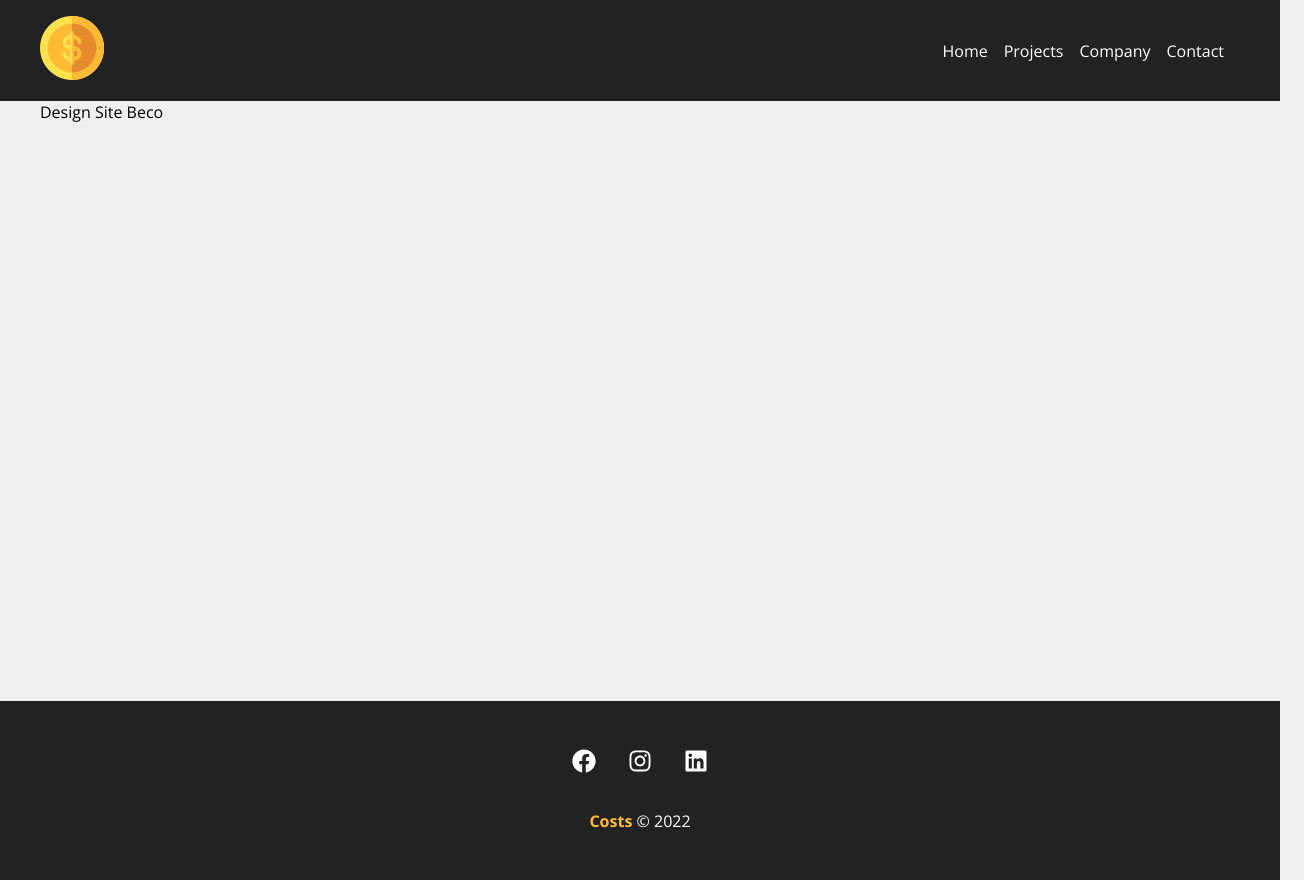
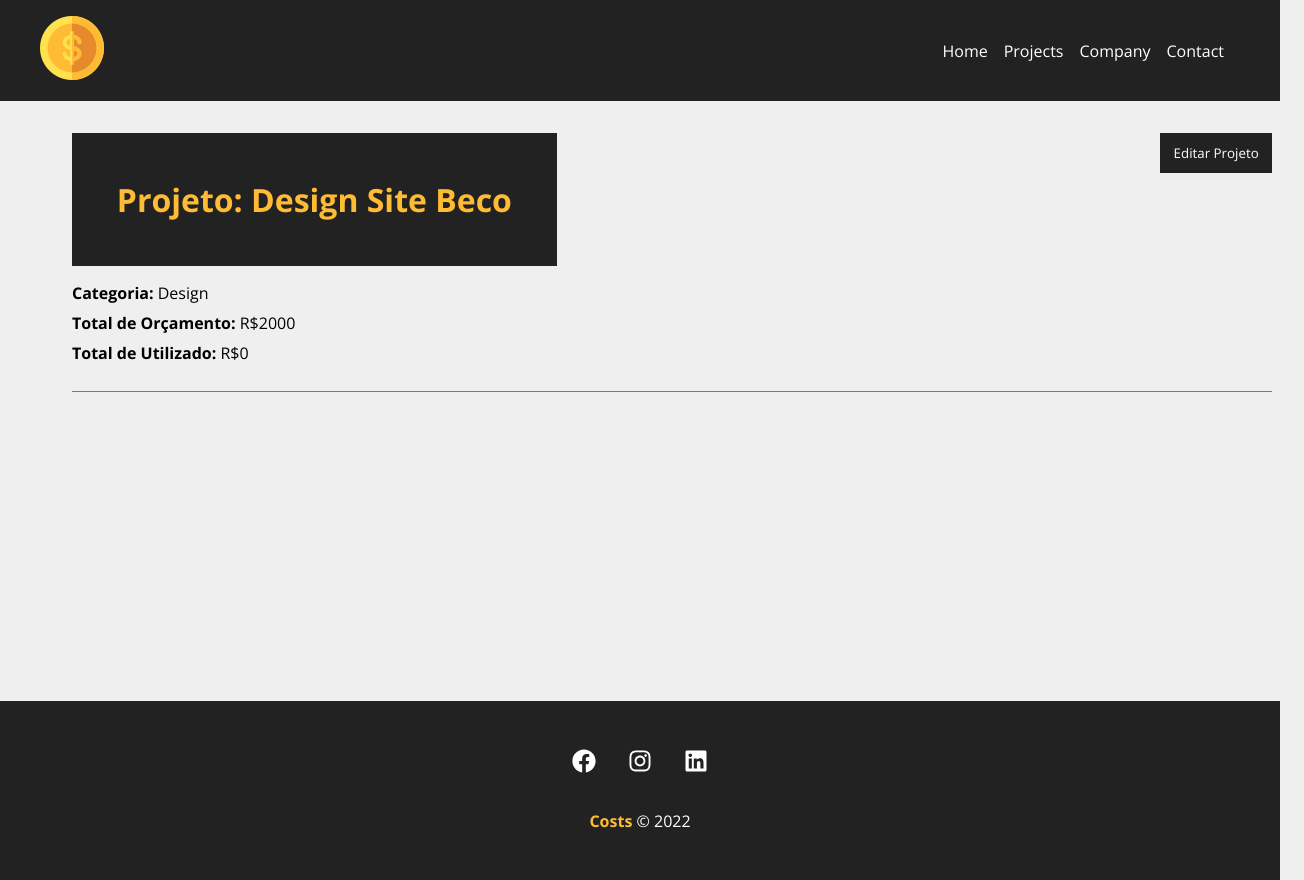
Before and after one commit to AlisonLim4/Costs, a React (Vite) app: page /project/1 in a window 1280 px wide. Shown: the whole page, 1304 px wide, since content can reach past the window. Built offline with nearby package versions, Linux system fonts and the light colour scheme; data requests are answered from the project's data file.

Commit message:
Exibindo detalhes do projeto

```diff
--- a/src/components/pages/Project/Project.jsx
+++ b/src/components/pages/Project/Project.jsx
@@ -1,13 +1,16 @@
+import styles from "./Project.module.css";
 import { useParams } from "react-router-dom";
 import { useState, useEffect } from "react";
-
-import styles from "./Project.module.css";
+import Loading from "../../layout/Loading/Loading";
+import Container from "../../layout/Container/Container";
 
 function Project() {
   let { id } = useParams();
   const [project, setProject] = useState([]);
+  const [showProjectForm, setShowProjectForm] = useState(false);
 
   useEffect(() => {
+    setTimeout(() => {
       fetch(`http://localhost:5000/projects/${id}`, {
         method: "GET",
         headers: {
@@ -17,10 +20,53 @@ function Project() {
         .then((resp) => resp.json())
         .then((data) => {
           setProject(data);
-      });
+        })
+        .catch((err) => console.log(err));
+    }, 300);
   }, [id]);
 
-  return <>{project.name}</>;
+  function toggleProjectForm() {
+    setShowProjectForm(!showProjectForm);
+  }
+
+  return (
+    <>
+      {project.name ? (
+        <div className={styles.project_details}>
+          <Container customClass="column">
+            <div className={styles.details_container}>
+              <h1>Projeto: {project.name}</h1>
+              <button className={styles.btn} onClick={toggleProjectForm}>
+                {!showProjectForm ? "Editar Projeto" : "Fechar"}
+              </button>
+              {!showProjectForm ? (
+                <div className={styles.project_info}>
+                  <p>
+                    <span>Categoria: </span>
+                    {project.category.name}
+                  </p>
+                  <p>
+                    <span>Total de Orçamento: </span>
+                    R${project.budget}
+                  </p>
+                  <p>
+                    <span>Total de Utilizado: </span>
+                    R${project.cost}
+                  </p>
+                </div>
+              ) : (
+                <div className={styles.project_info}>
+                  <p>Form</p>
+                </div>
+              )}
+            </div>
+          </Container>
+        </div>
+      ) : (
+        <Loading />
+      )}
+    </>
+  );
 }
 
 export default Project;
--- a/src/components/pages/Project/Project.module.css
+++ b/src/components/pages/Project/Project.module.css
@@ -0,0 +1,44 @@
+.project_details {
+  padding: 2em;
+}
+
+.project_details h1,
+.project_details h2,
+.project_details p {
+  margin-bottom: 0.5em;
+}
+.project_details h1 {
+  background-color: #222;
+  color: #ffbb33;
+  padding: 1.4em;
+}
+.project_details span {
+  font-weight: bold;
+}
+
+.details_container,
+.service_form_container {
+  border-bottom: 1px solid #7a7a7a;
+  margin-bottom: 1.2em;
+  padding-bottom: 1.2em;
+  display: flex;
+  justify-content: space-between;
+  flex-wrap: wrap;
+}
+
+.btn {
+  background-color: #222;
+  color: #fff;
+  padding: 0.5em 1em;
+  text-decoration: none;
+  transition: 0.5s;
+  cursor: pointer;
+  max-height: 40px;
+  border: none;
+}
+.btn:hover {
+  color: #ffbb33;
+}
+.project_info {
+  width: 100%;
+}
--- /dev/null
+++ b/src/components/project/ProjectForm.jsx
@@ -0,0 +1,76 @@
+import React, { useEffect, useState } from "react";
+import Input from "../form/Input/Input";
+import Select from "../form/Select/Select";
+import SubmitButton from "../form/SubmitButton/SubmitButton";
+import styles from "./ProjectForm.module.css";
+const ProjectForm = ({ handleSubmit, btnText, projectData }) => {
+  const [categories, setCategories] = useState([]);
+  const [project, setProject] = useState(projectData || {});
+
+  useEffect(() => {
+    fetch("http://localhost:5000/categories", {
+      method: "GET",
+      headers: {
+        "Content-Type": "application/json",
+      },
+    })
+      .then((response) => response.json())
+      .then((data) => {
+        setCategories(data);
+      })
+      .catch((err) => console.log(err));
+  }, []);
+
+  const submit = (event) => {
+    event.preventDefault();
+    handleSubmit(project);
+  };
+
+  //atualização de input
+  function handleChange(event) {
+    setProject({ ...project, [event.target.name]: event.target.value });
+  }
+  //atualização de categoria
+  function handleCategory(event) {
+    setProject({
+      ...project,
+      category: {
+        id: event.target.value,
+        name: event.target.options[event.target.selectedIndex].text,
+      },
+    });
+  }
+
+  return (
+    <form onSubmit={submit} className={styles.form}>
+      <Input
+        type="text"
+        text="Nome do Projeto"
+        name="name"
+        placeholder="Insira o nome do projeto"
+        handleOnChange={handleChange}
+        value={project.name ? project.name : ""}
+      />
+
+      <Input
+        type="number"
+        text="Orçamento do projeto "
+        name="budget"
+        placeholder="Insira o orçamento total"
+        handleOnChange={handleChange}
+        value={project.budget ? project.budget : ""}
+      />
+
+      <Select
+        name="category_id"
+        text="selecione a categoria"
+        options={categories}
+        handleOnChange={handleCategory}
+        value={project.category ? project.category.id : ""}
+      />
+      <SubmitButton text={btnText} />
+    </form>
+  );
+};
+
+export default ProjectForm;
--- /dev/null
+++ b/src/components/project/ProjectForm.module.css
@@ -0,0 +1,4 @@
+.form {
+  width: 100%;
+  margin: 2em 0;
+}
```
Lines whose indentation alone changed are shown as unchanged.
